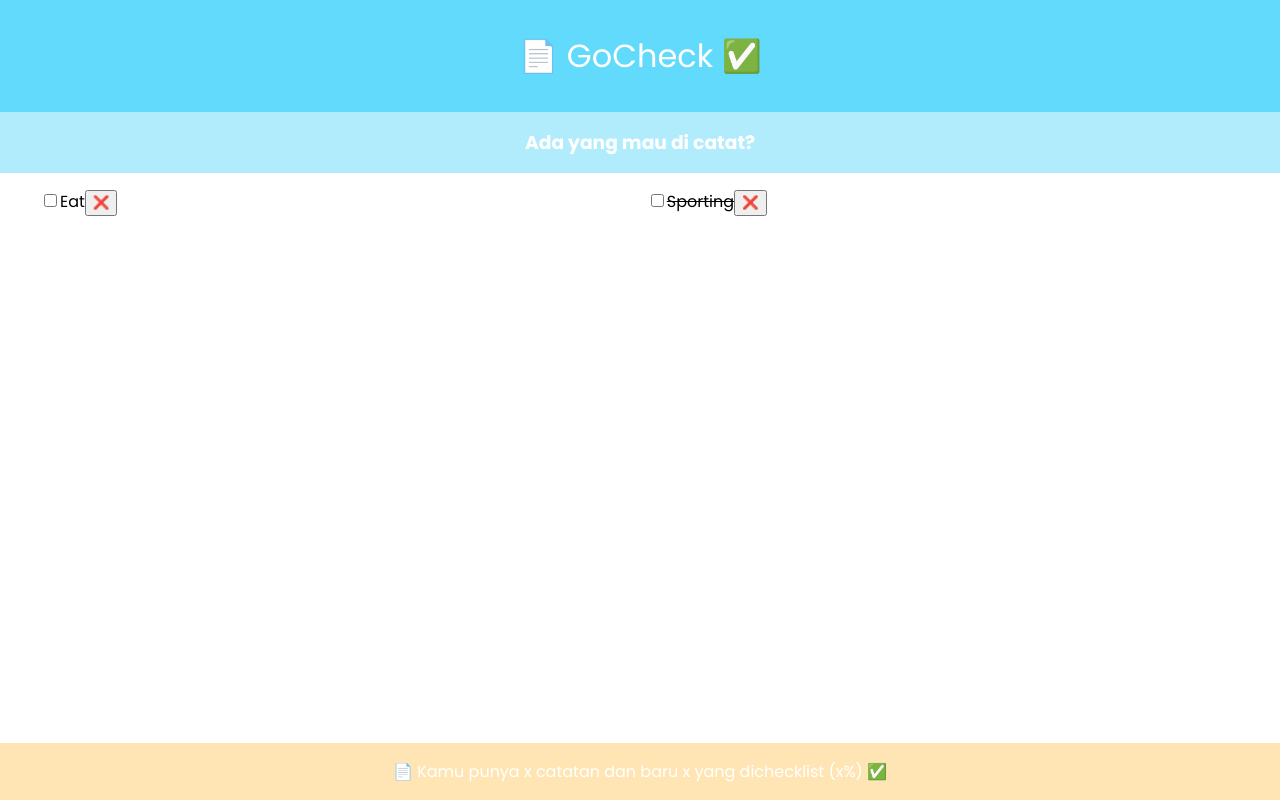
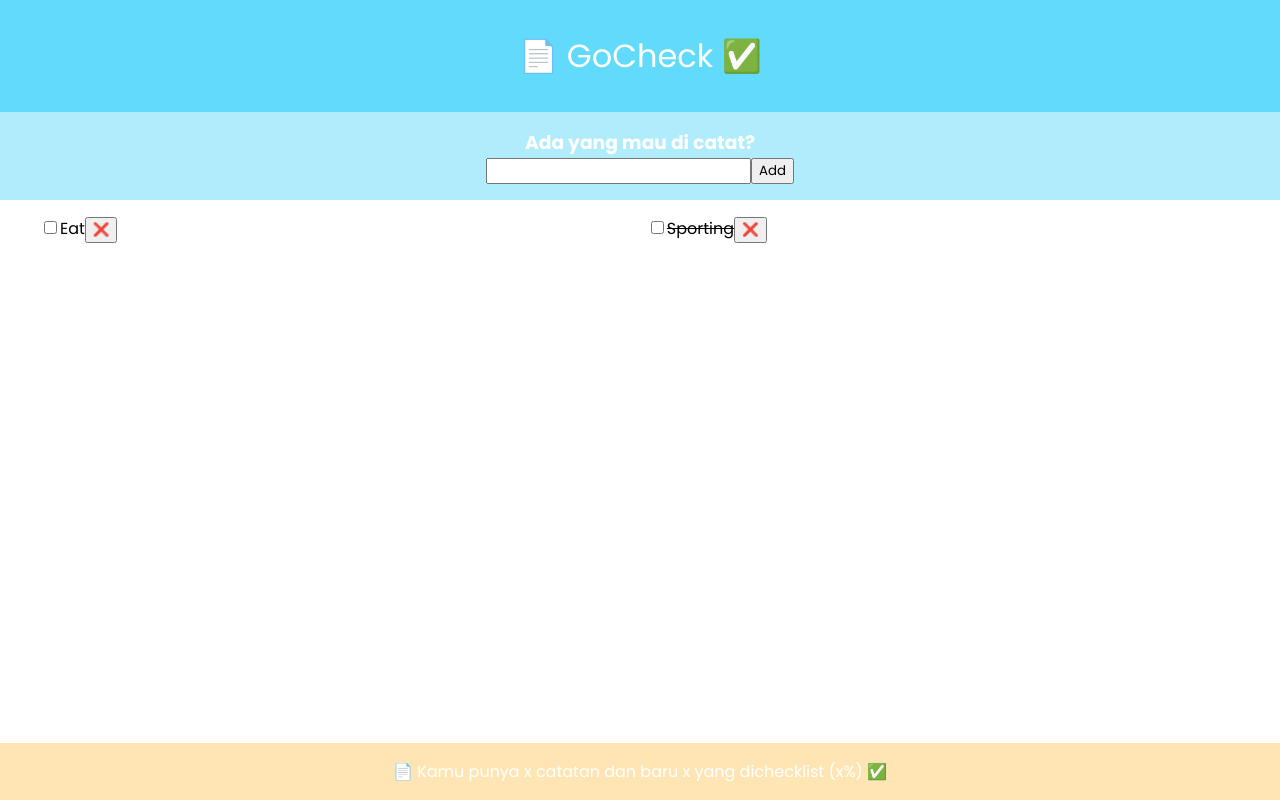
Before and after one commit to RenderDek90/codepolitan-react-gocheck, a React (Create React App) app: page / in a window 1280 px wide. Built offline with nearby package versions, Linux system fonts and the light colour scheme.

Commit message:
push before practice

```diff
--- a/src/App.js
+++ b/src/App.js
@@ -1,3 +1,4 @@
+import { useState } from 'react';
 import './App.css';
 
 const listItems = [
@@ -33,10 +34,27 @@ function Logo() {
 }
 
 function Form() {
+  const [title, setTitle] = useState('');
+
+  function handleSubmit(e) {
+    e.preventDefault();
+  }
+
   return (
-    <div className="add-form">
+    <form className="add-form" onSubmit={handleSubmit}>
       <h3>Ada yang mau di catat?</h3>
-    </div>
+
+      <input
+        type="text"
+        name="title"
+        id=""
+        value={title}
+        onChange={e => {
+          setTitle(e.target.value);
+        }}
+      />
+      <button>Add</button>
+    </form>
   );
 }
 
```
